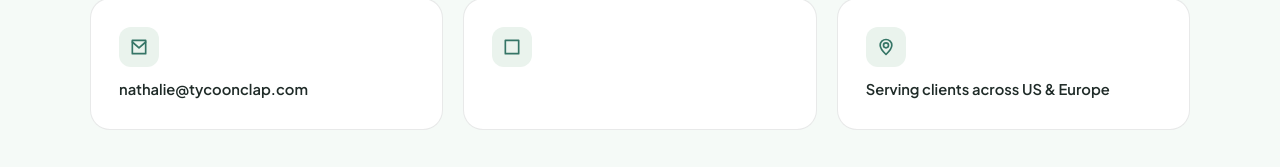
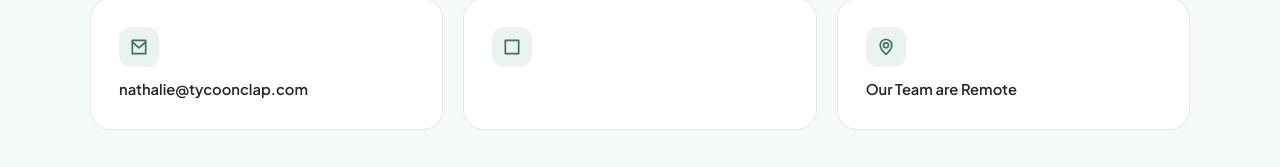
Before and after one commit to dahiyarishi14/TYCOONCLAP_WEBSITE, a plain HTML site: page contact.html in a window 1280 px wide. Shown: the part 593-760 px from the top of the page. Drawn offline with nearby package versions, Linux system fonts and the light colour scheme.

Commit message:
Update contact.html

```diff
--- a/contact.html
+++ b/contact.html
@@ -81,7 +81,7 @@
         <div class="ci-icon">
           <svg viewBox="0 0 24 24" fill="none" stroke-width="2" stroke-linecap="round" stroke-linejoin="round"><circle cx="12" cy="10" r="3"/><path d="M12 21s7-6.5 7-11a7 7 0 1 0-14 0c0 4.5 7 11 7 11z"/></svg>
         </div>
-        <span>Serving clients across US & Europe</span>
+        <span> Our Team are Remote </span>
       </div>
     </div>
 
```
